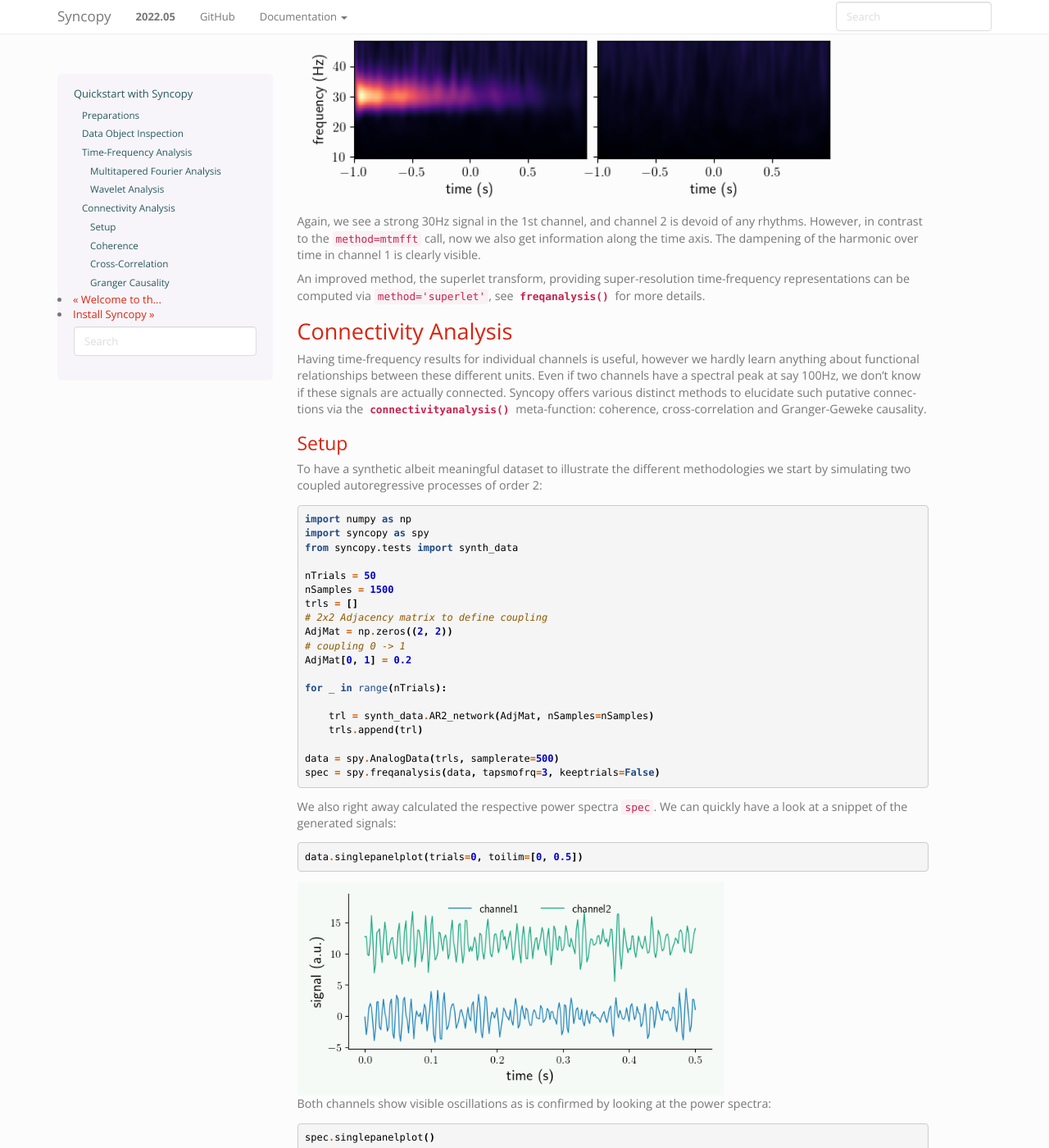
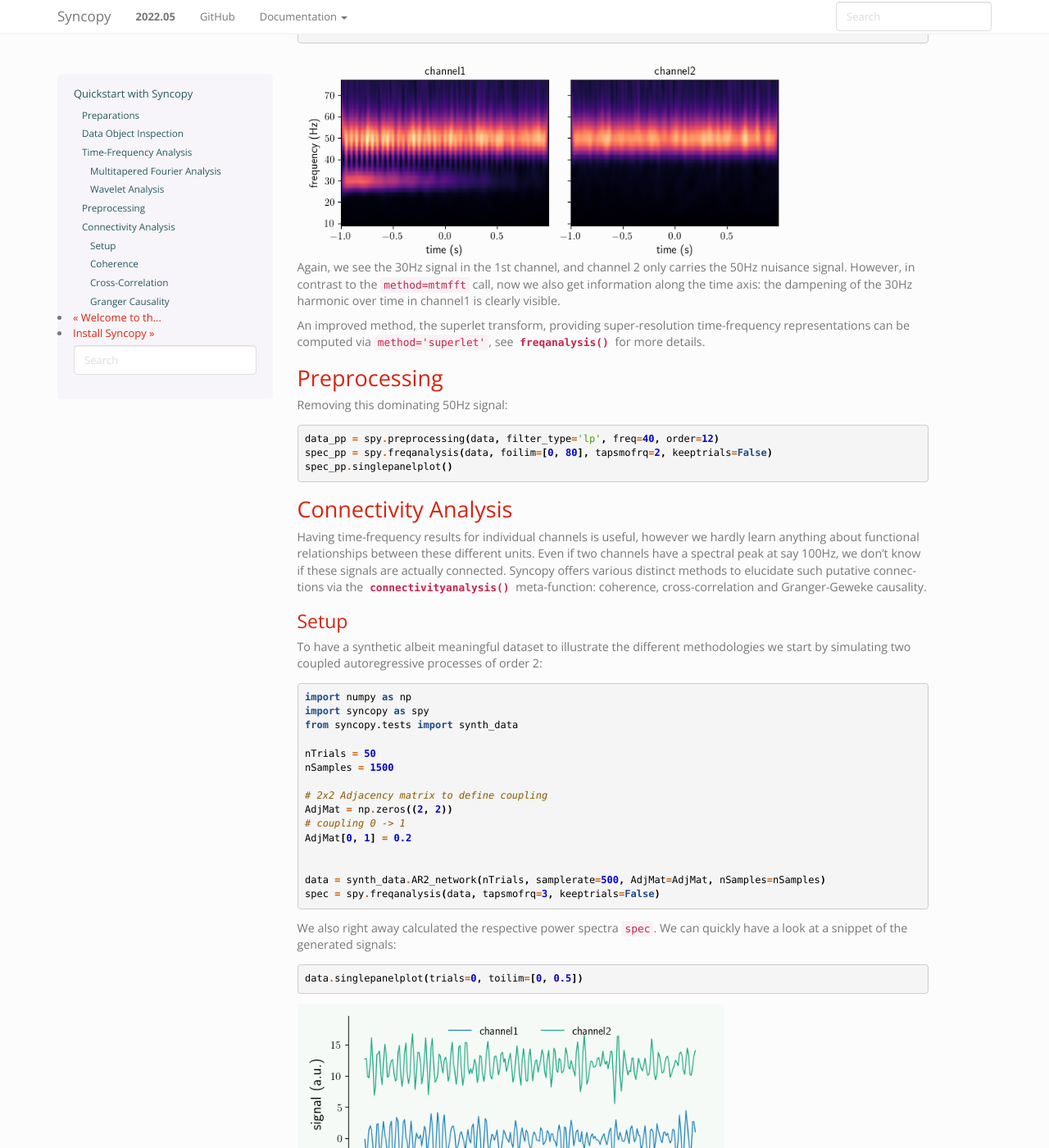
Before and after one commit to esi-neuroscience/syncopy, a Sphinx documentation site: the page built from doc/source/quickstart/quickstart.rst, in a window 1280 px wide and 1400 px high, scrolled down 4048 px. Shown: the whole window at 82% size. Built offline with Sphinx 7.4.7, drawn with Linux system fonts in a browser that asks for light colours; the version number is read from the project's files by our own code; some of the changed text lies outside the part shown.

Commit message:
WIP: Include preprocessing into quickstart
- partly addresses #276

On branch dev
Your branch is up to date with 'origin/dev'.

Changes to be committed:
	modified:   doc/source/quickstart/ar2_nw.py
	modified:   doc/source/quickstart/damped_harm.py
	modified:   doc/source/quickstart/damped_signals.png
	modified:   doc/source/quickstart/mtmfft_spec.png
	modified:   doc/source/quickstart/quickstart.rst
	modified:   doc/source/quickstart/wavelet_spec.png

```diff
--- a/doc/source/quickstart/ar2_nw.py
+++ b/doc/source/quickstart/ar2_nw.py
@@ -4,16 +4,12 @@
 
 nTrials = 50
 nSamples = 1500
-trls = []
+
 # 2x2 Adjacency matrix to define coupling
 AdjMat = np.zeros((2, 2))
 # coupling 0 -> 1
 AdjMat[0, 1] = 0.2
 
-for _ in range(nTrials):
 
-    trl = synth_data.AR2_network(AdjMat, nSamples=nSamples)
-    trls.append(trl)
-
-data = spy.AnalogData(trls, samplerate=500)
+data = synth_data.AR2_network(nTrials, samplerate=500, AdjMat=AdjMat, nSamples=nSamples)
 spec = spy.freqanalysis(data, tapsmofrq=3, keeptrials=False)
--- a/doc/source/quickstart/damped_harm.py
+++ b/doc/source/quickstart/damped_harm.py
@@ -10,19 +10,24 @@
 # the sampling times vector needed for construction
 tvec = np.arange(nSamples) * 1 / samplerate
 # the 30Hz harmonic
-harm = np.cos(2 * np.pi * 30 * tvec)
-# dampening down to 10% of the original amplitude
+harm30 = np.cos(2 * np.pi * 30 * tvec)
+# linear dampening down to 10% of the original amplitude
 dampening = np.linspace(1, 0.1, nSamples)
-signal = dampening * harm
+signal = dampening * harm30
+# the 50Hz nuisance
+harm50 = np.cos(2 * np.pi * 50 * tvec)
 
 # collect trials
 trials = []
 for _ in range(nTrials):
 
-    # start with the noise
     trial = np.random.randn(nSamples, nChannels)
     # now add the damped harmonic on the 1st channel
     trial[:, 0] += signal
+    # finally we add the nuisance signal on both channels
+    trial[:, 0] += harm50
+    trial[:, 1] += harm50
+
     trials.append(trial)
 
 # instantiate Syncopy data object
--- a/doc/source/quickstart/quickstart.rst
+++ b/doc/source/quickstart/quickstart.rst
@@ -16,7 +16,7 @@
 Preparations
 ============
 
-To start with a clean slate, let's construct a synthetic dataset consisting of a damped harmonic and additive white noise:
+To start with a clean slate, let's construct a synthetic dataset consisting of a damped 30Hz harmonic, a 50Hz nuisance signal  and additive white noise:
 
 .. literalinclude:: /quickstart/damped_harm.py
 
@@ -27,10 +27,7 @@
 .. image:: damped_signals.png
    :height: 260px
 
-By construction, we made the (white) noise of the same strength as the signal, hence by eye the oscillations present in ``channel1`` are hardly visible.
-
-
-To recap: we have generated a synthetic dataset white noise on both channels, and ``channel1`` additionally carries the damped harmonic signal.
+To recap: we have generated a synthetic dataset with a 50Hz nuisance signal and white noise on both channels, and ``channel1`` additionally carries the damped harmonic signal.
 
 .. hint::
    Further details about artificial data generation can be found at the :ref:`synth_data` section.
@@ -53,7 +50,7 @@
             cfg : dictionary with keys ''
         channel : [2] element <class 'numpy.ndarray'>
       container : None
-           data : 50 trials of length 1000.0 defined on [50000 x 3] float64 Dataset of size 1.14 MB
+           data : 50 trials of length 1000.0 defined on [50000 x 2] float64 Dataset of size 1.14 MB
          dimord : time by channel
        filename : /xxx/xxx/.spy/spy_910e_572582c9.analog
            mode : r+
@@ -86,9 +83,9 @@
 
 .. code-block::
 
-   fft_spectra = spy.freqanalysis(data, method='mtmfft', foilim=[0, 50], tapsmofrq=2)
+   fft_spectra = spy.freqanalysis(data, method='mtmfft', foilim=[0, 80], tapsmofrq=2)
 
-The parameter ``foilim`` controls the *frequencies of interest  limits*, so in this case we are interested in the range 0-50Hz. Starting the computation interactively will show additional information::
+The parameter ``foilim`` controls the *frequencies of interest  limits*, so in this case we are interested in the range 0-80Hz. Starting the computation interactively will show additional information::
 
   Syncopy <validate_taper> INFO: Using 3 taper(s) for multi-tapering
 
@@ -106,7 +103,7 @@
 .. image:: mtmfft_spec.png
    :height: 260px
 
-We clearly see a smoothed spectral peak at 30Hz, channel 2 just contains the flat white noise floor. Comparing with the signals plotted in the time domain above, we see the power of the frequency representation of an oscillatory signal.
+We clearly see a smoothed spectral peak at 30Hz in channel1, and the larger 50Hz peaks plus the flat white noise floor in both channels. Comparing with the signals plotted in the time domain above, we see the power of the frequency representation of an oscillatory signal.
 
 The related short time Fourier transform can be computed via ``method='mtmconvol'``, see :func:`~syncopy.freqanalysis` for more details and examples.
 
@@ -119,7 +116,7 @@
 In Syncopy we can compute the Wavelet transform by calling :func:`~syncopy.freqanalysis` with the ``method='wavelet'`` argument::
 
   # define frequencies to scan
-  fois = np.arange(10, 50, step=2) # 2Hz stepping
+  fois = np.arange(10, 80, step=2) # 2Hz stepping
   wav_spectra = spy.freqanalysis(data,
                                  method='wavelet',
 				 foi=fois,
@@ -142,9 +139,19 @@
 .. image:: wavelet_spec.png
    :height: 250px
 
-Again, we see a strong 30Hz signal in the 1st channel, and channel 2 is devoid of any rhythms. However, in contrast to the ``method=mtmfft`` call,  now we also get information along the time axis. The dampening of the harmonic over time in channel 1 is clearly visible.
+Again, we see the 30Hz signal in the 1st channel, and channel 2 only carries the 50Hz nuisance signal. However, in contrast to the ``method=mtmfft`` call,  now we also get information along the time axis: the dampening of the 30Hz harmonic over time in channel1 is clearly visible.
 
 An improved method, the superlet transform, providing super-resolution time-frequency representations can be computed via ``method='superlet'``, see :func:`~syncopy.freqanalysis` for more details.
+
+
+Preprocessing
+=============
+
+Removing this dominating 50Hz signal::
+
+  data_pp = spy.preprocessing(data, filter_type='lp', freq=40, order=12)
+  spec_pp = spy.freqanalysis(data, foilim=[0, 80], tapsmofrq=2, keeptrials=False)
+  spec_pp.singlepanelplot()
 
 Connectivity Analysis
 =====================
```
Also changed, not shown: doc/source/quickstart/damped_signals.png, doc/source/quickstart/mtmfft_spec.png, doc/source/quickstart/wavelet_spec.png.
